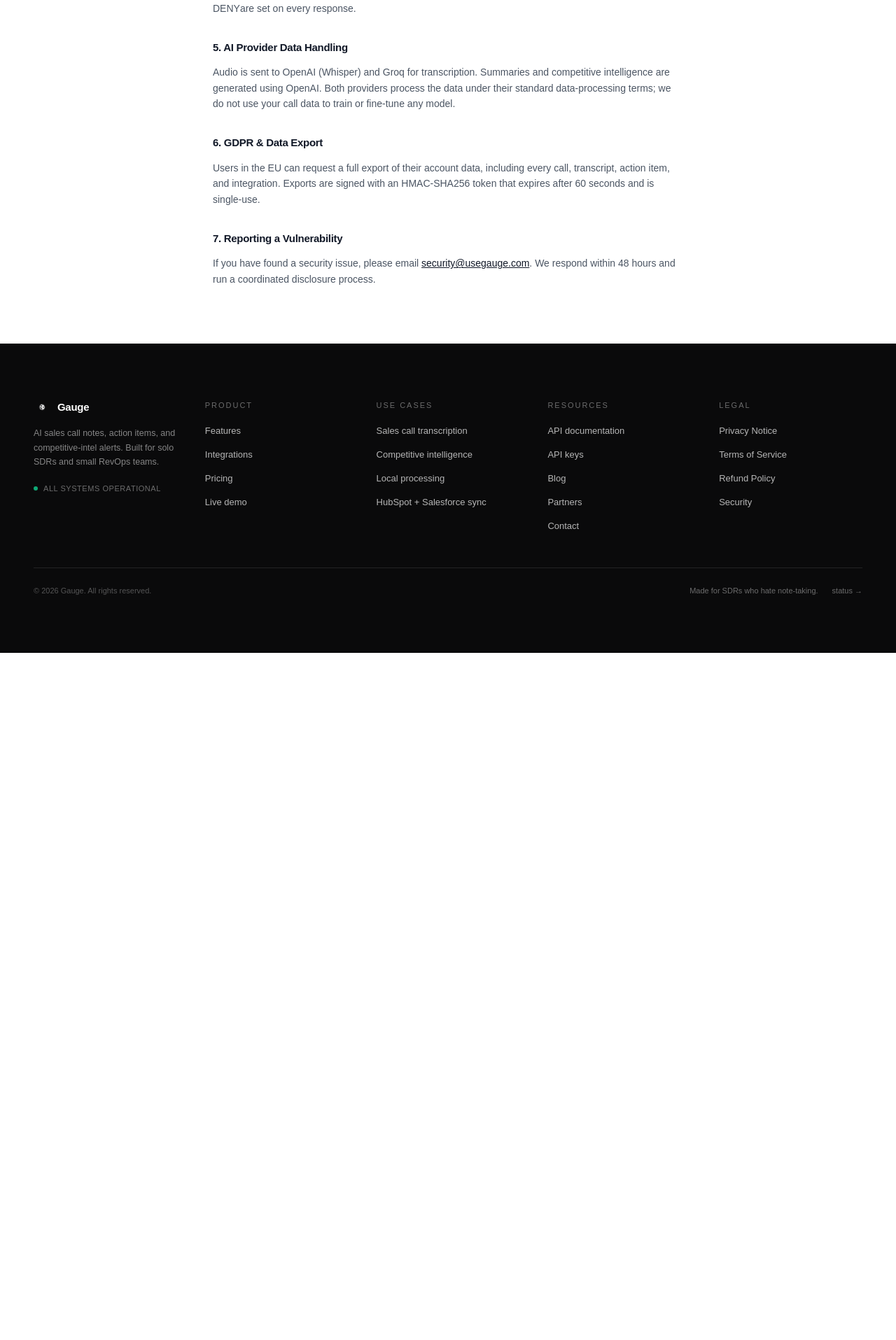
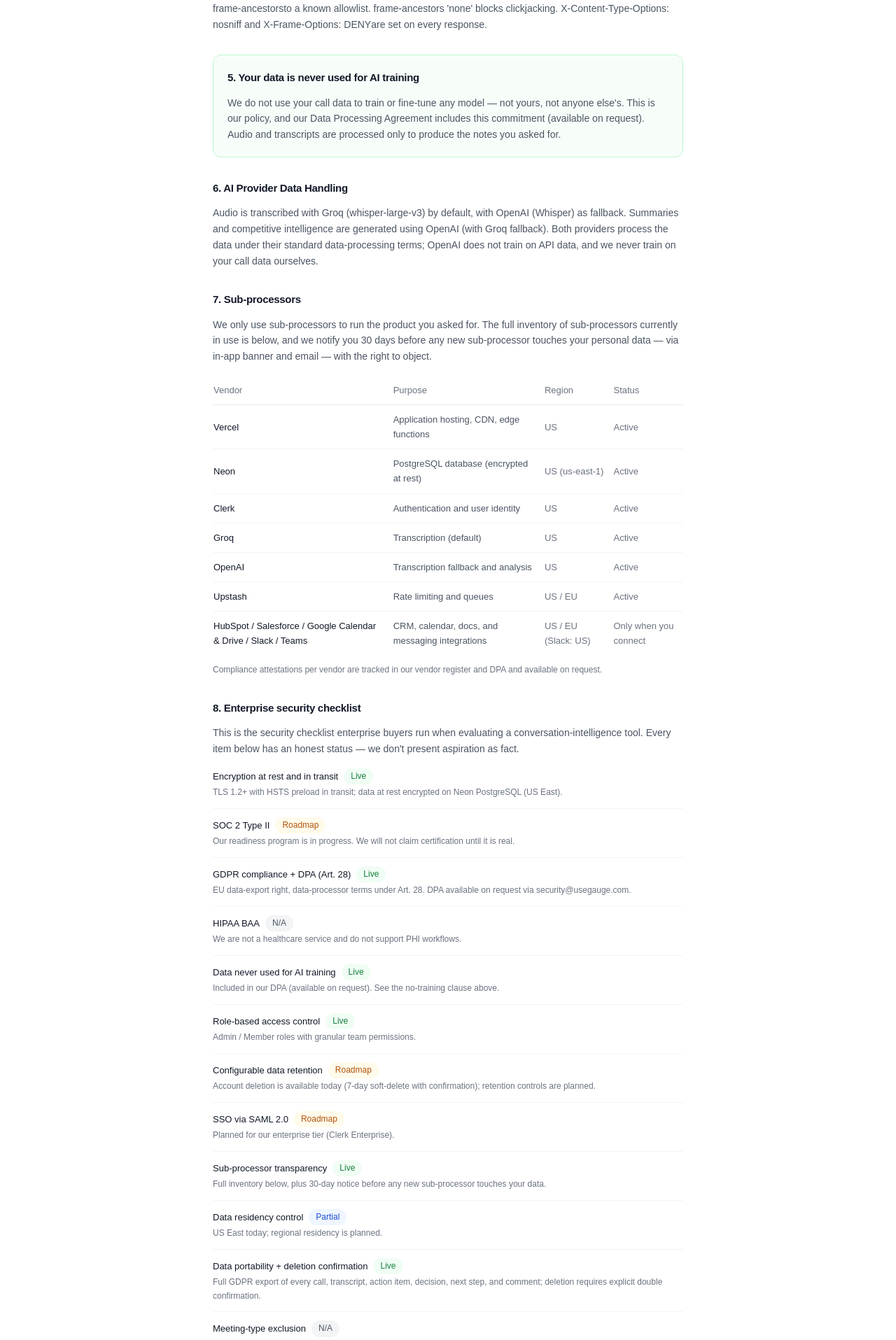
Before and after one commit to Poilsarr/sales-call-notes, a Next.js app: page /security in a window 1280 px wide. Shown: the part 760-2675 px from the top of the page at 70% size. Before the commit the page ends 1693 px from the top, so only its background shows below. Built offline with nearby package versions, Linux system fonts and the light colour scheme; no server answers; a web font is replaced by a local one.

Commit message:
feat(security): honest 10-section security page + copy tests

```diff
--- a/src/app/security/page.tsx
+++ b/src/app/security/page.tsx
@@ -3,16 +3,121 @@ import Nav from "@/components/nav";
 
 export const metadata = {
   title: "Security — Gauge",
-  description: "Gauge is privacy-first with local processing, SOC2 readiness, GDPR compliance, TLS encryption, and strict data handling.",
+  description:
+    "Gauge protects your data: TLS in transit, encryption at rest, DPA, no AI training on call data, sub-processor transparency, GDPR export.",
 };
+
+type ChecklistItem = {
+  item: string;
+  status: "Live" | "Partial" | "Roadmap" | "N/A";
+  detail: string;
+};
+
+const checklist: ChecklistItem[] = [
+  {
+    item: "Encryption at rest and in transit",
+    status: "Live",
+    detail: "TLS 1.2+ with HSTS preload in transit; data at rest encrypted on Neon PostgreSQL (US East).",
+  },
+  {
+    item: "SOC 2 Type II",
+    status: "Roadmap",
+    detail: "Our readiness program is in progress. We will not claim certification until it is real.",
+  },
+  {
+    item: "GDPR compliance + DPA (Art. 28)",
+    status: "Live",
+    detail: "EU data-export right, data-processor terms under Art. 28. DPA available on request via security@usegauge.com.",
+  },
+  {
+    item: "HIPAA BAA",
+    status: "N/A",
+    detail: "We are not a healthcare service and do not support PHI workflows.",
+  },
+  {
+    item: "Data never used for AI training",
+    status: "Live",
+    detail: "Included in our DPA (available on request). See the no-training clause above.",
+  },
+  {
+    item: "Role-based access control",
+    status: "Live",
+    detail: "Admin / Member roles with granular team permissions.",
+  },
+  {
+    item: "Configurable data retention",
+    status: "Roadmap",
+    detail: "Account deletion is available today (7-day soft-delete with confirmation); retention controls are planned.",
+  },
+  {
+    item: "SSO via SAML 2.0",
+    status: "Roadmap",
+    detail: "Planned for our enterprise tier (Clerk Enterprise).",
+  },
+  {
+    item: "Sub-processor transparency",
+    status: "Live",
+    detail: "Full inventory below, plus 30-day notice before any new sub-processor touches your data.",
+  },
+  {
+    item: "Data residency control",
+    status: "Partial",
+    detail: "US East today; regional residency is planned.",
+  },
+  {
+    item: "Data portability + deletion confirmation",
+    status: "Live",
+    detail: "Full GDPR export of every call, transcript, action item, decision, next step, and comment; deletion requires explicit double confirmation.",
+  },
+  {
+    item: "Meeting-type exclusion",
+    status: "N/A",
+    detail: "We never auto-join meetings and never record on your behalf. Capture comes from recordings you upload, or from live captions our Chrome extension reads only while you actively run it — there is no bot to exclude from HR or legal calls.",
+  },
+  {
+    item: "Consent for all participants",
+    status: "N/A",
+    detail: "When you upload a recording, consent obligations stay with you as the account holder — Gauge never initiates capture. With the Chrome extension, the meeting's own consent applies to the captions it reads.",
+  },
+  {
+    item: "Never \"use your data to improve our models\"",
+    status: "Live",
+    detail: "We do not train or fine-tune any model on your call data — that is our policy and our contract.",
+  },
+];
+
+const subprocessors = [
+  { vendor: "Vercel", purpose: "Application hosting, CDN, edge functions", region: "US", compliance: "SOC 2 Type 2, ISO 27001, DPA", status: "Active" },
+  { vendor: "Neon", purpose: "PostgreSQL database (encrypted at rest)", region: "US (us-east-1)", compliance: "SOC 2 Type 2, ISO 27001, DPA", status: "Active" },
+  { vendor: "Clerk", purpose: "Authentication and user identity", region: "US", compliance: "SOC 2 Type 2, DPA", status: "Active" },
+  { vendor: "Groq", purpose: "Transcription (default)", region: "US", compliance: "SOC 2 Type 2, DPA", status: "Active" },
+  { vendor: "OpenAI", purpose: "Transcription fallback and analysis", region: "US", compliance: "SOC 2 Type 2, DPA; data not used for training", status: "Active" },
+  { vendor: "Upstash", purpose: "Rate limiting and queues", region: "US / EU", compliance: "SOC 2 Type 2, DPA", status: "Active" },
+  { vendor: "HubSpot / Salesforce / Google Calendar & Drive / Slack / Teams", purpose: "CRM, calendar, docs, and messaging integrations", region: "US / EU (Slack: US)", compliance: "Customer-managed", status: "Only when you connect" },
+];
+
+function StatusBadge({ status }: { status: ChecklistItem["status"] }) {
+  const styles: Record<ChecklistItem["status"], string> = {
+    Live: "bg-green-50 text-green-700",
+    Partial: "bg-blue-50 text-blue-700",
+    Roadmap: "bg-amber-50 text-amber-700",
+    "N/A": "bg-gray-100 text-gray-600",
+  };
+  return (
+    <span className={`inline-block rounded-full px-2.5 py-0.5 text-[12px] font-medium ${styles[status]}`}>
+      {status}
+    </span>
+  );
+}
 
 export default function SecurityPage() {
   return (
-    <main id="main" className="min-h-screen bg-white text-gray-900">
+    <>
       <Nav />
+      <main id="main" className="min-h-screen bg-white text-gray-900">
       <div className="max-w-3xl mx-auto px-5 sm:px-8 lg:px-12 pt-36 pb-20">
         <h1 className="text-[clamp(1.5rem,3vw,2.5rem)] font-medium tracking-tight mb-2">Security</h1>
-        <p className="text-gray-400 text-[13px] mb-10">Last updated: June 2026</p>
+        <p className="text-gray-500 text-[13px] mb-10">Last updated: August 2026</p>
 
         <div className="space-y-8 text-[14px] text-gray-600 leading-relaxed">
           <section>
@@ -28,7 +133,7 @@ export default function SecurityPage() {
             <h2 className="text-[15px] font-semibold text-gray-900 mb-3">2. Data at Rest</h2>
             <p>
               Production data is stored on Neon PostgreSQL (US East) with encryption at rest.
-              API keys for the public REST API are stored as HMAC-SHA256 hashes; the raw key
+              API keys for the public REST API are stored as SHA-256 hashes; the raw key
               is shown to the user exactly once at creation time. We do not log or store raw
               API keys server-side after the user has seen them.
             </p>
@@ -40,52 +145,128 @@ export default function SecurityPage() {
               User authentication is delegated to Clerk. We do not store user passwords.
               Session management and CSRF protection are handled at the framework level.
               The public REST API supports scoped API keys with separate read / read_write
-              / admin scopes. Rate limits are enforced per key per scope.
+              scopes. Rate limits are enforced per key per scope. Team access uses
+              Admin / Member roles.
             </p>
           </section>
 
           <section>
             <h2 className="text-[15px] font-semibold text-gray-900 mb-3">4. Content Security Policy</h2>
             <p>
-              Every response carries a strict CSP that locks <code>script-src</code>,
-              <code> connect-src</code>, and <code>frame-ancestors</code> down to a
-              known allowlist. <code>frame-ancestors none</code> blocks clickjacking.
+              Authenticated app and API responses carry a Content Security Policy that locks
+              <code> script-src</code>, <code>connect-src</code>, and <code>frame-ancestors</code>
+              to a known allowlist. <code>frame-ancestors &#39;none&#39;</code> blocks clickjacking.
               <code> X-Content-Type-Options: nosniff</code> and <code>X-Frame-Options: DENY</code>
               are set on every response.
             </p>
           </section>
 
-          <section>
-            <h2 className="text-[15px] font-semibold text-gray-900 mb-3">5. AI Provider Data Handling</h2>
+          <section className="border border-green-200 rounded-xl bg-green-50/50 p-5">
+            <h2 className="text-[15px] font-semibold text-gray-900 mb-3">5. Your data is never used for AI training</h2>
             <p>
-              Audio is sent to OpenAI (Whisper) and Groq for transcription. Summaries and
-              competitive intelligence are generated using OpenAI. Both providers process
-              the data under their standard data-processing terms; we do not use your call
-              data to train or fine-tune any model.
+              We do not use your call data to train or fine-tune any model — not yours, not
+              anyone else&apos;s. This is our policy, and our Data Processing Agreement includes
+              this commitment (available on request). Audio and transcripts are processed only
+              to produce the notes you asked for.
             </p>
           </section>
 
           <section>
-            <h2 className="text-[15px] font-semibold text-gray-900 mb-3">6. GDPR & Data Export</h2>
+            <h2 className="text-[15px] font-semibold text-gray-900 mb-3">6. AI Provider Data Handling</h2>
             <p>
-              Users in the EU can request a full export of their account data, including
-              every call, transcript, action item, and integration. Exports are signed with
-              an HMAC-SHA256 token that expires after 60 seconds and is single-use.
+              Audio is transcribed with Groq (whisper-large-v3) by default, with OpenAI
+              (Whisper) as fallback. Summaries and competitive intelligence are generated
+              using OpenAI (with Groq fallback). Both providers process the data under their
+              standard data-processing terms; OpenAI does not train on API data, and we never
+              train on your call data ourselves.
             </p>
           </section>
 
           <section>
-            <h2 className="text-[15px] font-semibold text-gray-900 mb-3">7. Reporting a Vulnerability</h2>
+            <h2 className="text-[15px] font-semibold text-gray-900 mb-3">7. Sub-processors</h2>
+            <p className="mb-4">
+              We only use sub-processors to run the product you asked for. The full inventory
+              of sub-processors currently in use is below, and we notify you 30 days before
+              any new sub-processor touches your personal data — via in-app banner and email —
+              with the right to object.
+            </p>
+            <div className="overflow-x-auto">
+              <table className="w-full text-[13px]">
+                <caption className="sr-only">
+                  Sub-processor inventory: vendor, purpose, region, and status
+                </caption>
+                <thead>
+                  <tr className="border-b border-gray-200">
+                    <th scope="col" className="text-left py-2.5 pr-3 text-gray-500 font-medium">Vendor</th>
+                    <th scope="col" className="text-left py-2.5 pr-3 text-gray-500 font-medium">Purpose</th>
+                    <th scope="col" className="text-left py-2.5 pr-3 text-gray-500 font-medium">Region</th>
+                    <th scope="col" className="text-left py-2.5 text-gray-500 font-medium">Status</th>
+                  </tr>
+                </thead>
+                <tbody>
+                  {subprocessors.map((row) => (
+                    <tr key={row.vendor} className="border-b border-gray-100 last:border-0">
+                      <td className="py-2.5 pr-3 font-medium text-gray-900">{row.vendor}</td>
+                      <td className="py-2.5 pr-3 text-gray-600">{row.purpose}</td>
+                      <td className="py-2.5 pr-3 text-gray-500">{row.region}</td>
+                      <td className="py-2.5 text-gray-500">{row.status}</td>
+                    </tr>
+                  ))}
+                </tbody>
+              </table>
+            </div>
+            <p className="mt-3 text-[12px] text-gray-500">
+              Compliance attestations per vendor are tracked in our vendor register and DPA
+              and available on request.
+            </p>
+          </section>
+
+          <section>
+            <h2 className="text-[15px] font-semibold text-gray-900 mb-3">8. Enterprise security checklist</h2>
+            <p className="mb-4">
+              This is the security checklist enterprise buyers run when evaluating a
+              conversation-intelligence tool. Every item below has an honest status — we
+              don&apos;t present aspiration as fact.
+            </p>
+            <ul className="space-y-3">
+              {checklist.map((entry) => (
+                <li key={entry.item} className="flex flex-col sm:flex-row sm:items-start gap-2 border-b border-gray-100 pb-3">
+                  <div className="flex-1">
+                    <div className="flex items-center gap-2 flex-wrap mb-0.5">
+                      <span className="text-[13px] font-medium text-gray-900">{entry.item}</span>
+                      <StatusBadge status={entry.status} />
+                    </div>
+                    <p className="text-[12px] text-gray-500 leading-relaxed">{entry.detail}</p>
+                  </div>
+                </li>
+              ))}
+            </ul>
+          </section>
+
+          <section>
+            <h2 className="text-[15px] font-semibold text-gray-900 mb-3">9. GDPR & Data Export</h2>
+            <p>
+              Users in the EU can request a full export of their account data, including
+              every call, transcript, action item, decision, next step, and comment. Exports
+              are protected by a token that expires 7 days after it is issued, and the download
+              link is sent only to the requesting account. Account deletion is a two-step
+              confirm, followed by a 7-day grace period and hard delete.
+            </p>
+          </section>
+
+          <section>
+            <h2 className="text-[15px] font-semibold text-gray-900 mb-3">10. Reporting a Vulnerability</h2>
             <p>
               If you have found a security issue, please email{" "}
               <a className="text-gray-900 underline" href="mailto:security@usegauge.com">
                 security@usegauge.com
               </a>
-              . We respond within 48 hours and run a coordinated disclosure process.
+              . We aim to acknowledge reports within 48 hours and run a coordinated
+              disclosure process.
             </p>
           </section>
         </div>
-      </div>
-    </main>
+      </div>      </main>
+    </>
   );
 }
```
Also changed, not shown: 1 other file (tests, documents, lock files or other folders).
